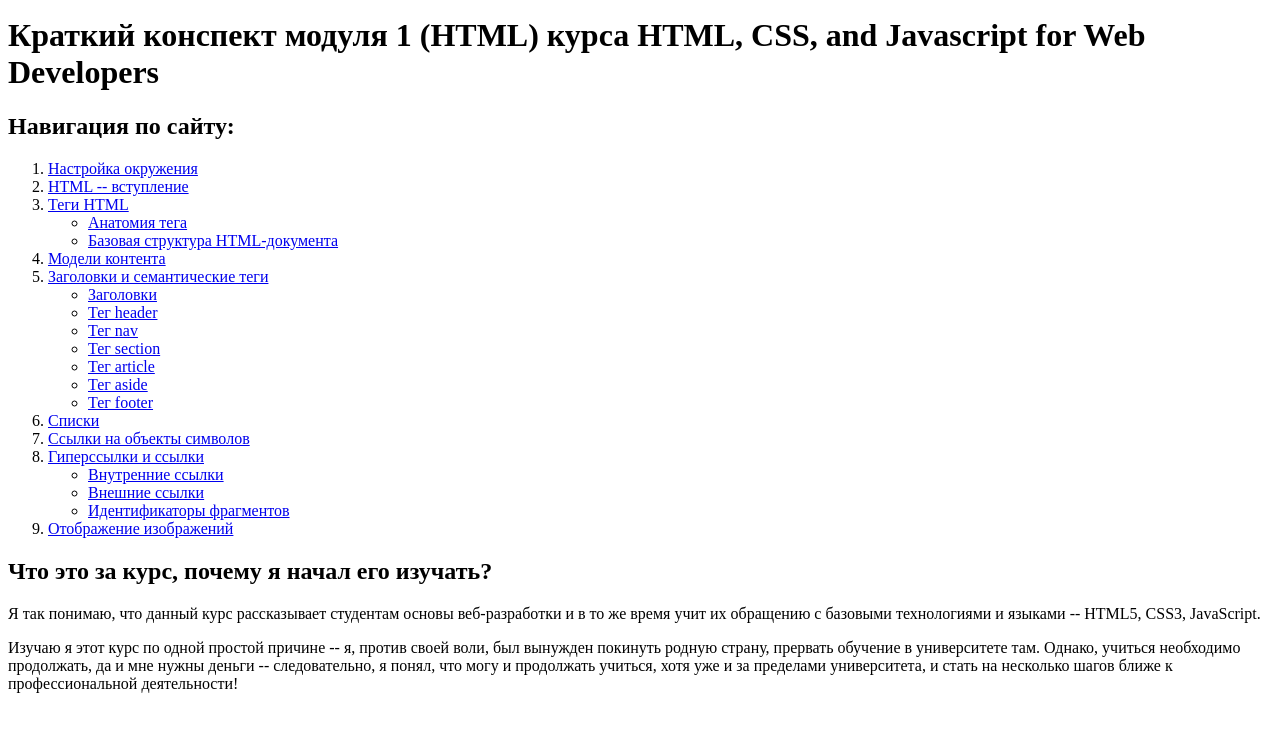
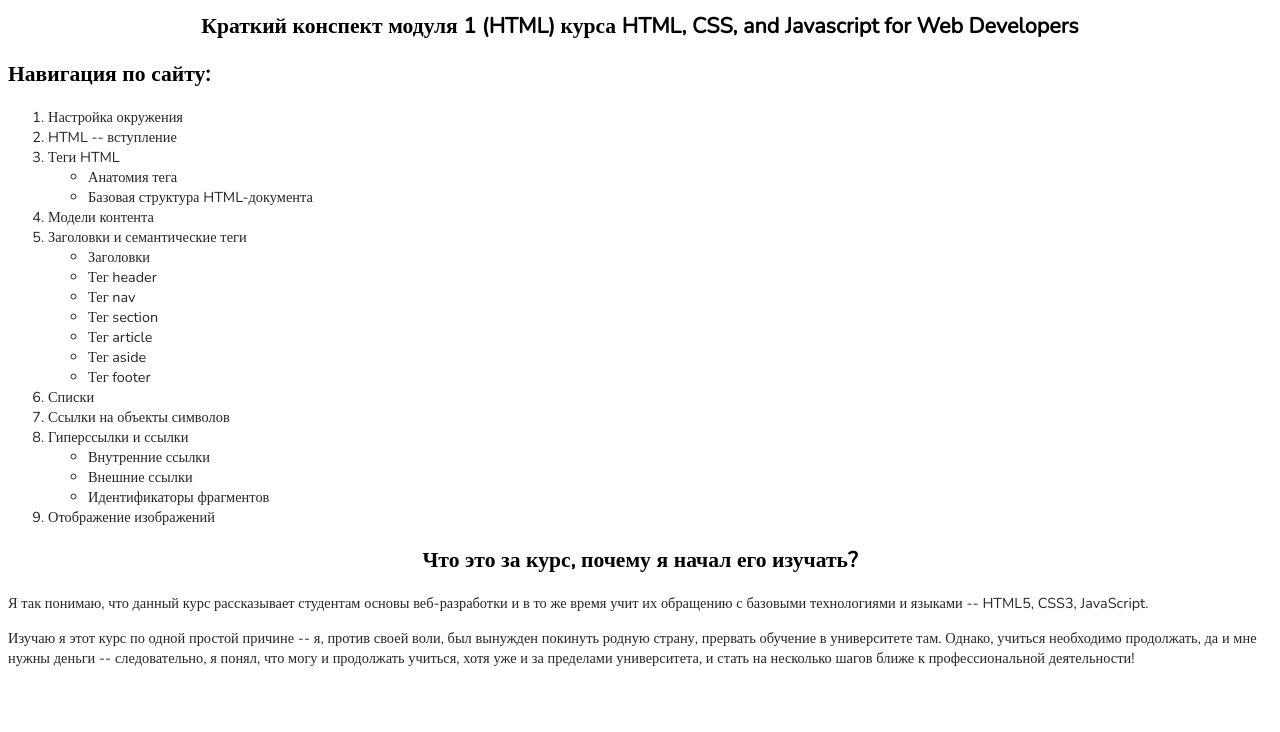
Before and after one commit to Vaclav-Kasimov/HTML_Project, a plain HTML site: page index.html in a window 1280 px wide. Shown: the part 48-780 px from the top of the page. Drawn offline with nearby package versions, Linux system fonts and the light colour scheme.

Commit message:
css table created

```diff
--- /dev/null
+++ b/design.css
@@ -0,0 +1,22 @@
+body {
+	font-size: 90%;
+	font-family: 'Nunito';
+	color: #262626;
+}
+
+li.menu:hover {
+	font-size: 1.05em;
+	color: black;
+}
+
+h1, h2, h3, h4, h5, h6 {
+	font-size: 1.5em;
+	color: #000000;
+	text-align: center;
+}
+
+a.menu:link, a.menu:visited {
+	text-decoration: none;
+	color: #262626;
+
+}
--- a/index.html
+++ b/index.html
@@ -3,6 +3,8 @@
 <head>
 	<meta charset="utf-8">
 	<title>Конспект.Главная</title>
+	<link rel="stylesheet" href="https://fonts.googleapis.com/css?family=Nunito" >
+	<link rel="stylesheet" href="design.css">
 </head>
 <body>
 	<!-- Button to return to homepage. It's stantart one so I decided to show it on all the pages of my website. -->
@@ -12,42 +14,42 @@
 
 	<h1>Краткий конспект модуля 1 (HTML) курса HTML, CSS, and Javascript for Web Developers</h1>
 
-	<h2>Навигация по сайту:</h2>
-	<nav>
-		<ol>
-			<li><a href="setup.html">Настройка окружения</a></li>
-			<li><a href="itro.html">HTML -- вступление</a></li>
-			<li>
-				<a href="tags.html">Теги HTML</a>
+	<h2 style="text-align: left;">Навигация по сайту:</h2>
+	<nav >
+		<ol class="menu">
+			<li class="menu"><a class = "menu" href="setup.html">Настройка окружения</a></li>
+			<li class="menu"><a class = "menu" href="itro.html">HTML -- вступление</a></li>
+			<li class="menu">
+				<a class = "menu" href="tags.html">Теги HTML</a>
 				<ul>
-					<li><a href="tags.html#anatomy">Анатомия тега</a></li>
-					<li><a href="tags.html#structure">Базовая структура HTML-документа</a></li>
+					<li class="menu"><a class = "menu" href="tags.html#anatomy">Анатомия тега</a></li>
+					<li class="menu"><a class = "menu" href="tags.html#structure">Базовая структура HTML-документа</a></li>
 				</ul>
 			</li>
-			<li><a href="content_model.html">Модели контента</a></li>
-			<li>
-				<a href="semantic.html">Заголовки и семантические теги</a>
+			<li class="menu"><a class = "menu" href="content_model.html">Модели контента</a></li>
+			<li class="menu">
+				<a class = "menu" href="semantic.html">Заголовки и семантические теги</a>
 				<ul>
-					<li><a href="semantic.html#hs">Заголовки</a></li>
-					<li><a href="semantic.html#header">Тег header</a></li>
-					<li><a href="semantic.html#nav">Тег nav</a></li>
-					<li><a href="semantic.html#section">Тег section</a></li>
-					<li><a href="semantic.html#article">Тег article</a></li>
-					<li><a href="semantic.html#aside">Тег aside</a></li>
-					<li><a href="semantic.html#footer">Тег footer</a></li>
+					<li class="menu"><a class = "menu" href="semantic.html#hs">Заголовки</a></li>
+					<li class="menu"><a class = "menu" href="semantic.html#header">Тег header</a></li>
+					<li class="menu"><a class = "menu" href="semantic.html#nav">Тег nav</a></li>
+					<li class="menu"><a class = "menu" href="semantic.html#section">Тег section</a></li>
+					<li class="menu"><a class = "menu" href="semantic.html#article">Тег article</a></li>
+					<li class="menu"><a class = "menu" href="semantic.html#aside">Тег aside</a></li>
+					<li class="menu"><a class = "menu" href="semantic.html#footer">Тег footer</a></li>
 				</ul>
 			</li>
-			<li><a href="lists.html">Списки</a></li>
-			<li><a href="entity.html">Ссылки на объекты символов</a></li>
-			<li>
-				<a href="links.html">Гиперссылки и ссылки</a>
+			<li class="menu"><a class = "menu" href="lists.html">Списки</a></li>
+			<li class="menu"><a class = "menu" href="entity.html">Ссылки на объекты символов</a></li>
+			<li class="menu">
+				<a class = "menu" href="links.html">Гиперссылки и ссылки</a>
 				<ul>
-					<li><a href="links.html#internal">Внутренние ссылки</a></li>
-					<li><a href="links.html#external">Внешние ссылки</a></li>
-					<li><a href="links.html#fragment">Идентификаторы фрагментов</a></li>
+					<li class="menu"><a class = "menu" href="links.html#internal">Внутренние ссылки</a></li>
+					<li class="menu"><a class = "menu" href="links.html#external">Внешние ссылки</a></li>
+					<li class="menu"><a class = "menu" href="links.html#fragment">Идентификаторы фрагментов</a></li>
 				</ul>
 			</li>
-			<li><a href="img.html">Отображение изображений</a></li>
+			<li class="menu"><a class = "menu" href="img.html">Отображение изображений</a></li>
 		</ol>
 	</nav>
 	<section id="InfoAndMotivation">
```
Also changed, not shown: content_model.html (+2 -0 lines), entity.html (+2 -0 lines), img.html (+2 -0 lines), itro.html (+2 -0 lines), links.html (+2 -0 lines), lists.html (+2 -0 lines), semantic.html (+9 -7 lines), setup.html (+2 -0 lines), tags.html (+2 -0 lines), 3 other files.
